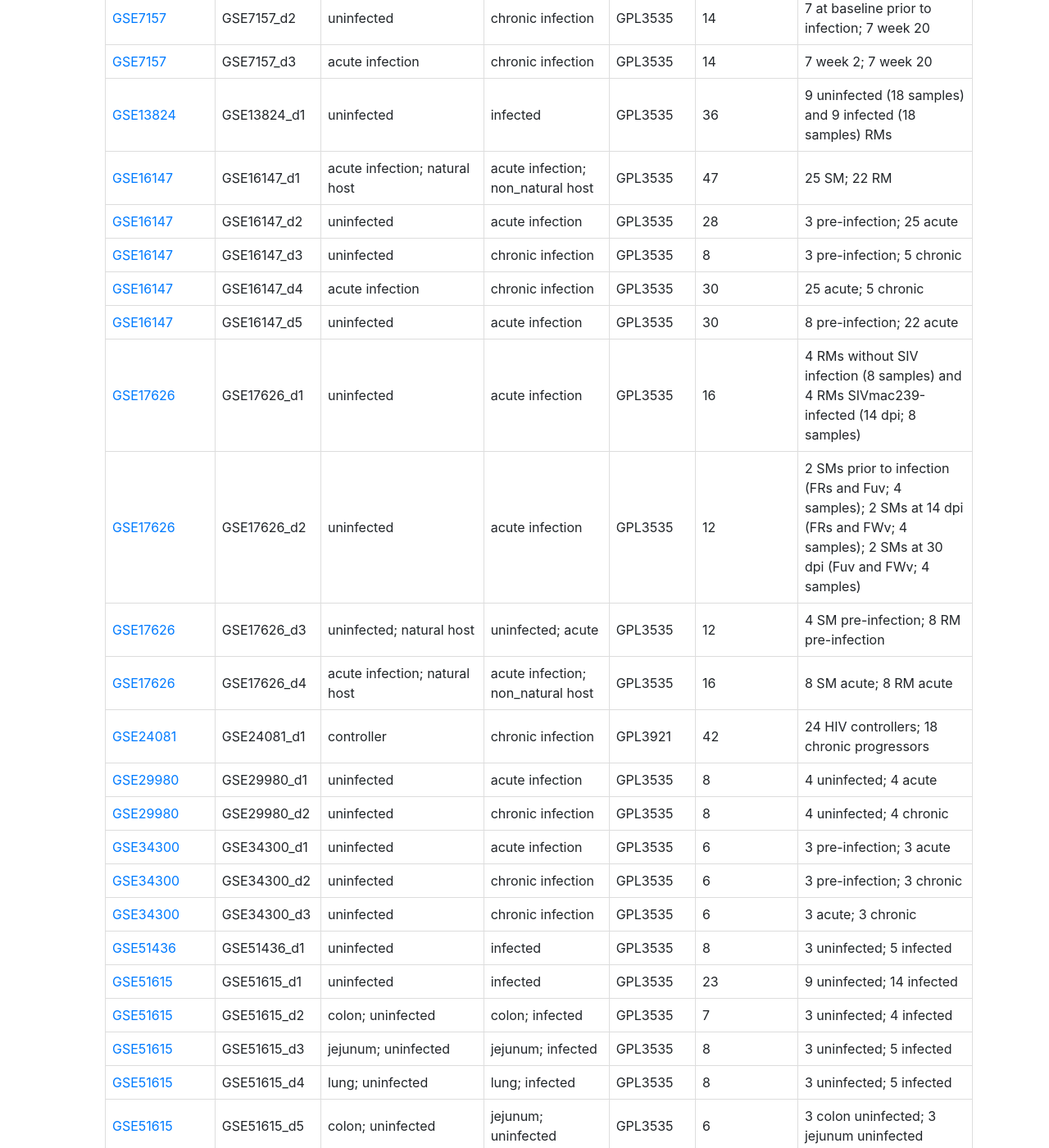
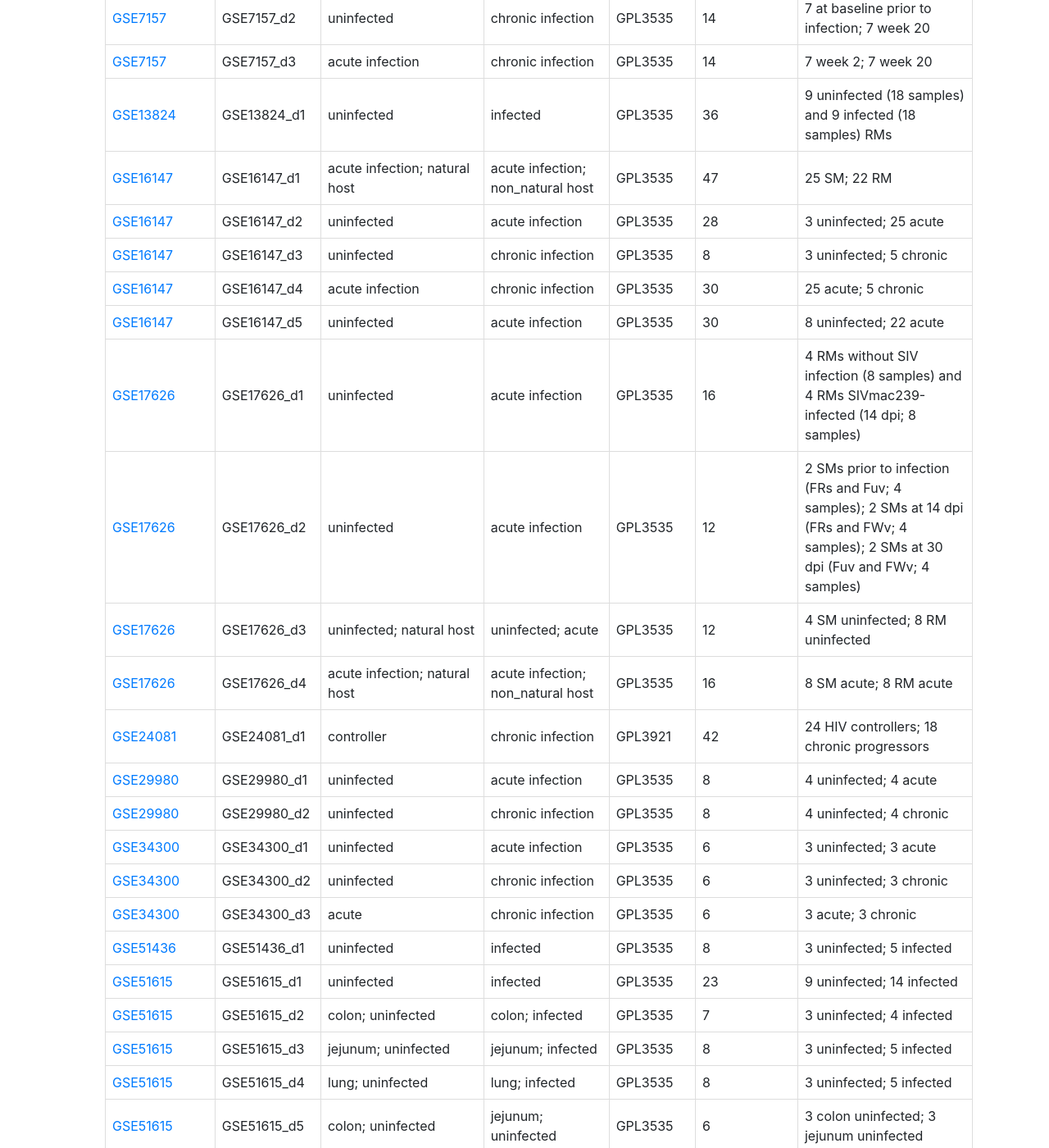
Before and after one commit to hihisiv/hihisiv.github.io, a Jekyll site: the page built from experiment_list.md, in a window 1280 px wide and 1400 px high, scrolled down 1876 px. Shown: the whole window at 82% size. Built offline with Jekyll 4.4.1, drawn with Linux system fonts in a browser that asks for light colours; nearby versions of some CDN libraries; a style sheet for code colours, icons or effects is not loaded; some of the changed text lies outside the part shown.

Commit message:
experiment_list

```diff
--- a/experiment_list.md
+++ b/experiment_list.md
@@ -39,20 +39,20 @@ output:
 | [GSE7157](https://www.ncbi.nlm.nih.gov/geo/query/acc.cgi?acc=GSE7157){:target="_blank"}     | GSE7157_d3    | acute infection               | chronic infection                 | GPL3535     | 14          | 7 week 2; 7 week 20                                                                                                                   |
 | [GSE13824](https://www.ncbi.nlm.nih.gov/geo/query/acc.cgi?acc=GSE13824){:target="_blank"}   | GSE13824_d1   | uninfected                    | infected                          | GPL3535     | 36          | 9 uninfected (18 samples) and 9 infected (18 samples) RMs                                                                             |
 | [GSE16147](https://www.ncbi.nlm.nih.gov/geo/query/acc.cgi?acc=GSE16147){:target="_blank"}   | GSE16147_d1   | acute infection; natural host | acute infection; non_natural host | GPL3535     | 47          | 25 SM; 22 RM                                                                                                                          |
-| [GSE16147](https://www.ncbi.nlm.nih.gov/geo/query/acc.cgi?acc=GSE16147){:target="_blank"}   | GSE16147_d2   | uninfected                    | acute infection                   | GPL3535     | 28          | 3 pre-infection; 25 acute                                                                                                             |
-| [GSE16147](https://www.ncbi.nlm.nih.gov/geo/query/acc.cgi?acc=GSE16147){:target="_blank"}   | GSE16147_d3   | uninfected                    | chronic infection                 | GPL3535     | 8           | 3 pre-infection; 5 chronic                                                                                                            |
+| [GSE16147](https://www.ncbi.nlm.nih.gov/geo/query/acc.cgi?acc=GSE16147){:target="_blank"}   | GSE16147_d2   | uninfected                    | acute infection                   | GPL3535     | 28          | 3 uninfected; 25 acute                                                                                                             |
+| [GSE16147](https://www.ncbi.nlm.nih.gov/geo/query/acc.cgi?acc=GSE16147){:target="_blank"}   | GSE16147_d3   | uninfected                    | chronic infection                 | GPL3535     | 8           | 3 uninfected; 5 chronic                                                                                                            |
 | [GSE16147](https://www.ncbi.nlm.nih.gov/geo/query/acc.cgi?acc=GSE16147){:target="_blank"}   | GSE16147_d4   | acute infection               | chronic infection                 | GPL3535     | 30          | 25 acute; 5 chronic                                                                                                                   |
-| [GSE16147](https://www.ncbi.nlm.nih.gov/geo/query/acc.cgi?acc=GSE16147){:target="_blank"}   | GSE16147_d5   | uninfected                    | acute infection                   | GPL3535     | 30          | 8 pre-infection; 22 acute                                                                                                             |
+| [GSE16147](https://www.ncbi.nlm.nih.gov/geo/query/acc.cgi?acc=GSE16147){:target="_blank"}   | GSE16147_d5   | uninfected                    | acute infection                   | GPL3535     | 30          | 8 uninfected; 22 acute                                                                                                             |
 | [GSE17626](https://www.ncbi.nlm.nih.gov/geo/query/acc.cgi?acc=GSE17626){:target="_blank"}   | GSE17626_d1   | uninfected                    | acute infection                   | GPL3535     | 16          | 4 RMs without SIV infection (8 samples) and 4 RMs SIVmac239-infected (14 dpi; 8 samples)                                              |
 | [GSE17626](https://www.ncbi.nlm.nih.gov/geo/query/acc.cgi?acc=GSE17626){:target="_blank"}   | GSE17626_d2   | uninfected                    | acute infection                   | GPL3535     | 12          | 2 SMs prior to infection (FRs and Fuv; 4 samples); 2 SMs at 14 dpi (FRs and FWv; 4 samples); 2 SMs at 30 dpi (Fuv and FWv; 4 samples) |
-| [GSE17626](https://www.ncbi.nlm.nih.gov/geo/query/acc.cgi?acc=GSE17626){:target="_blank"}   | GSE17626_d3   | uninfected; natural host      | uninfected; acute                 | GPL3535     | 12          | 4 SM pre-infection; 8 RM pre-infection                                                                                                |
+| [GSE17626](https://www.ncbi.nlm.nih.gov/geo/query/acc.cgi?acc=GSE17626){:target="_blank"}   | GSE17626_d3   | uninfected; natural host      | uninfected; acute                 | GPL3535     | 12          | 4 SM uninfected; 8 RM uninfected                                                                                                |
 | [GSE17626](https://www.ncbi.nlm.nih.gov/geo/query/acc.cgi?acc=GSE17626){:target="_blank"}   | GSE17626_d4   | acute infection; natural host | acute infection; non_natural host | GPL3535     | 16          | 8 SM acute; 8 RM acute                                                                                                                |
 | [GSE24081](https://www.ncbi.nlm.nih.gov/geo/query/acc.cgi?acc=GSE24081){:target="_blank"}   | GSE24081_d1   | controller                    | chronic infection                 | GPL3921     | 42          | 24 HIV controllers; 18 chronic progressors                                                                                            |
 | [GSE29980](https://www.ncbi.nlm.nih.gov/geo/query/acc.cgi?acc=GSE29980){:target="_blank"}   | GSE29980_d1   | uninfected                    | acute infection                   | GPL3535     | 8           | 4 uninfected; 4 acute                                                                                                                 |
 | [GSE29980](https://www.ncbi.nlm.nih.gov/geo/query/acc.cgi?acc=GSE29980){:target="_blank"}   | GSE29980_d2   | uninfected                    | chronic infection                 | GPL3535     | 8           | 4 uninfected; 4 chronic                                                                                                               |
-| [GSE34300](https://www.ncbi.nlm.nih.gov/geo/query/acc.cgi?acc=GSE34300){:target="_blank"}   | GSE34300_d1   | uninfected                    | acute infection                   | GPL3535     | 6           | 3 pre-infection; 3 acute                                                                                                              |
-| [GSE34300](https://www.ncbi.nlm.nih.gov/geo/query/acc.cgi?acc=GSE34300){:target="_blank"}   | GSE34300_d2   | uninfected                    | chronic infection                 | GPL3535     | 6           | 3 pre-infection; 3 chronic                                                                                                            |
-| [GSE34300](https://www.ncbi.nlm.nih.gov/geo/query/acc.cgi?acc=GSE34300){:target="_blank"}   | GSE34300_d3   | uninfected                    | chronic infection                 | GPL3535     | 6           | 3 acute; 3 chronic                                                                                                                    |
+| [GSE34300](https://www.ncbi.nlm.nih.gov/geo/query/acc.cgi?acc=GSE34300){:target="_blank"}   | GSE34300_d1   | uninfected                    | acute infection                   | GPL3535     | 6           | 3 uninfected; 3 acute                                                                                                              |
+| [GSE34300](https://www.ncbi.nlm.nih.gov/geo/query/acc.cgi?acc=GSE34300){:target="_blank"}   | GSE34300_d2   | uninfected                    | chronic infection                 | GPL3535     | 6           | 3 uninfected; 3 chronic                                                                                                            |
+| [GSE34300](https://www.ncbi.nlm.nih.gov/geo/query/acc.cgi?acc=GSE34300){:target="_blank"}   | GSE34300_d3   | acute                    | chronic infection                 | GPL3535     | 6           | 3 acute; 3 chronic                                                                                                                    |
 | [GSE51436](https://www.ncbi.nlm.nih.gov/geo/query/acc.cgi?acc=GSE51436){:target="_blank"}   | GSE51436_d1   | uninfected                    | infected                          | GPL3535     | 8           | 3 uninfected; 5 infected                                                                                                              |
 | [GSE51615](https://www.ncbi.nlm.nih.gov/geo/query/acc.cgi?acc=GSE51615){:target="_blank"}   | GSE51615_d1   | uninfected                    | infected                          | GPL3535     | 23          | 9 uninfected; 14 infected                                                                                                             |
 | [GSE51615](https://www.ncbi.nlm.nih.gov/geo/query/acc.cgi?acc=GSE51615){:target="_blank"}   | GSE51615_d2   | colon; uninfected             | colon; infected                   | GPL3535     | 7           | 3 uninfected; 4 infected                                                                                                              |
@@ -66,8 +66,8 @@ output:
 | [GSE51615](https://www.ncbi.nlm.nih.gov/geo/query/acc.cgi?acc=GSE51615){:target="_blank"}   | GSE51615_d10  | jejunum; infected             | lung; infected                    | GPL3535     | 10          | 5 jejunum infected; 5 lung infected                                                                                                   |
 | [GSE57730](https://www.ncbi.nlm.nih.gov/geo/query/acc.cgi?acc=GSE57730){:target="_blank"}   | GSE57730_d1   | non-progressor                | HIV-1 progressor                  | GPL570      | 12          | 5 non-progressor; 7 progressor                                                                                                        |
 | [GSE61766](https://www.ncbi.nlm.nih.gov/geo/query/acc.cgi?acc=GSE61766){:target="_blank"}   | GSE61766_d1   | uninfected                    | acute infection                   | GPL3535     | 12          | 6 uninfected; 6 infected                                                                                                              |
-| [GSE98717](https://www.ncbi.nlm.nih.gov/geo/query/acc.cgi?acc=GSE98717){:target="_blank"}   | GSE98717_d1   | uninfected                    | acute infection                   | GPL3535     | 8           | 4 pre-infected; 4 acute                                                                                                               |
-| [GSE98717](https://www.ncbi.nlm.nih.gov/geo/query/acc.cgi?acc=GSE98717){:target="_blank"}   | GSE98717_d2   | uninfected                    | chronic infection                 | GPL3535     | 7           | 4 pre-infected; 3 chronic                                                                                                             |
+| [GSE98717](https://www.ncbi.nlm.nih.gov/geo/query/acc.cgi?acc=GSE98717){:target="_blank"}   | GSE98717_d1   | uninfected                    | acute infection                   | GPL3535     | 8           | 4 uninfected; 4 acute                                                                                                               |
+| [GSE98717](https://www.ncbi.nlm.nih.gov/geo/query/acc.cgi?acc=GSE98717){:target="_blank"}   | GSE98717_d2   | uninfected                    | chronic infection                 | GPL3535     | 7           | 4 uninfected; 3 chronic                                                                                                             |
 | [GSE98717](https://www.ncbi.nlm.nih.gov/geo/query/acc.cgi?acc=GSE98717){:target="_blank"}   | GSE98717_d3   | acute infection               | chronic infection                 | GPL3535     | 7           | 4 acute; 3 chronic                                                                                                                    |
 | [GSE119234](https://www.ncbi.nlm.nih.gov/geo/query/acc.cgi?acc=GSE119234){:target="_blank"} | GSE119234_d1  | uninfected                    | infected                          | GPL21697    | 31          | 18 uninfected; 13 infected                                                                                                            |
 | [GSE119234](https://www.ncbi.nlm.nih.gov/geo/query/acc.cgi?acc=GSE119234){:target="_blank"} | GSE119234_d2  | uninfected                    | B-cell germinal; infected         | GPL21697    | 9           | 5 uninfected; 4 infected                                                                                                              |
```
